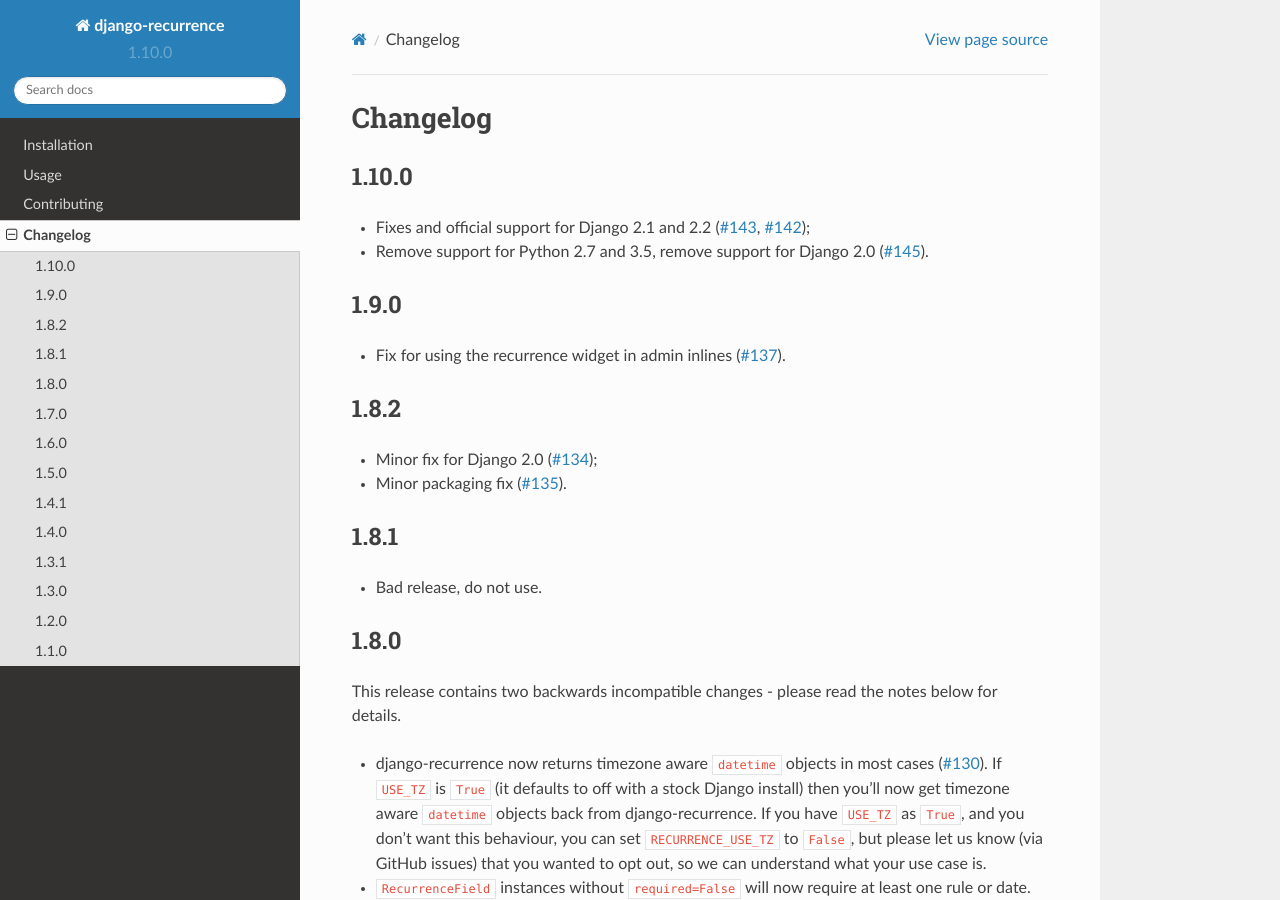
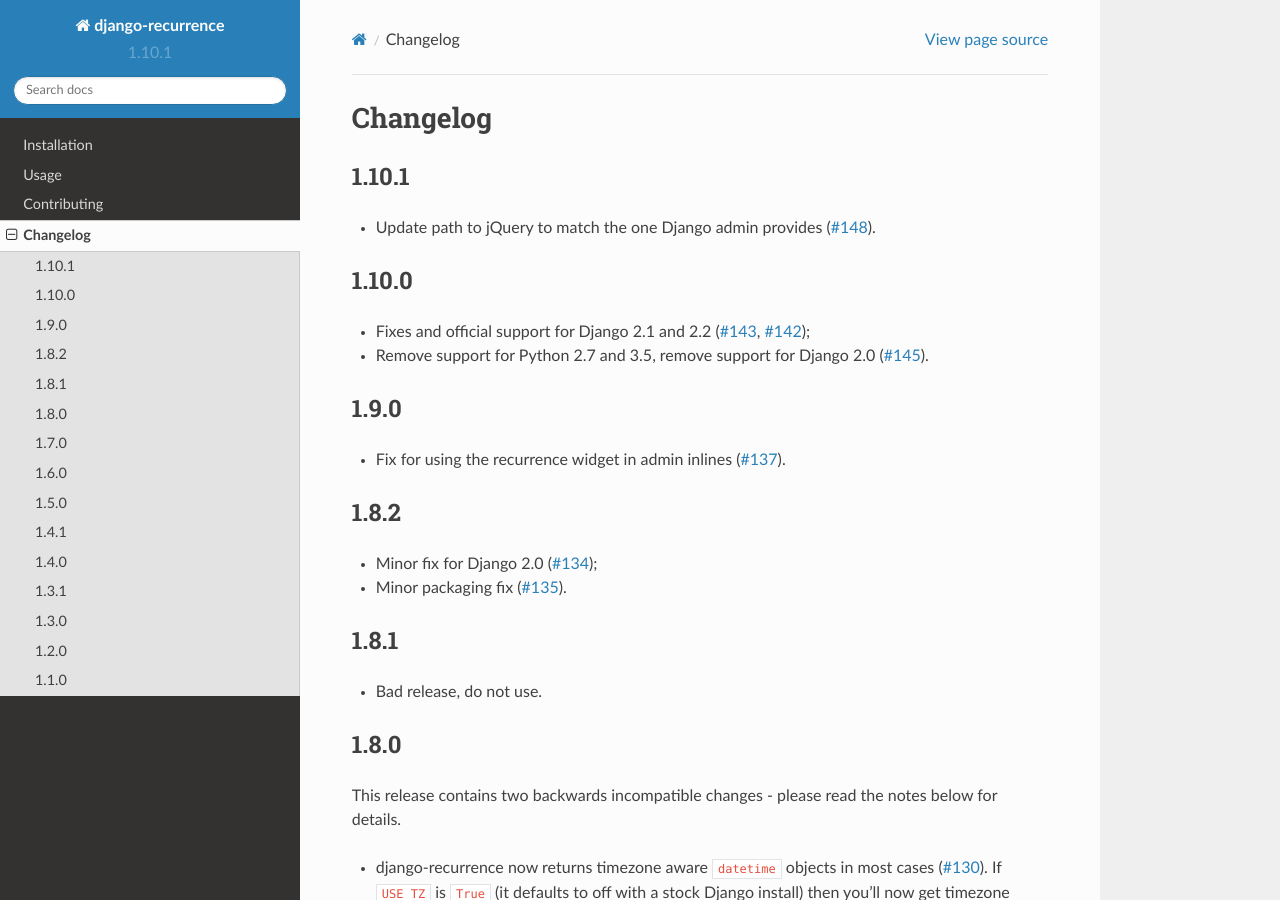
Before and after one commit to jazzband/django-recurrence, a Sphinx documentation site: the page built from docs/changelog.rst, in a window 1280 px wide and 900 px high. Built offline with Sphinx 7.4.7 and the Read the Docs theme 2.0.0, drawn with Linux system fonts in a browser that asks for light colours.

Commit message:
Prepare for release of 1.10.1

```diff
--- a/docs/changelog.rst
+++ b/docs/changelog.rst
@@ -1,5 +1,12 @@
 Changelog
 =========
+
+1.10.1
+------
+
+* Update path to jQuery to match the one Django admin provides
+  (:issue:`148`).
+
 
 1.10.0
 ------
--- a/docs/conf.py
+++ b/docs/conf.py
@@ -60,9 +60,9 @@ copyright = u"2014, django-recurrence developers"
 # built documents.
 #
 # The short X.Y version.
-version = "1.10.0"
+version = "1.10.1"
 # The full version, including alpha/beta/rc tags.
-release = "1.10.0"
+release = "1.10.1"
 
 # The language for content autogenerated by Sphinx. Refer to documentation
 # for a list of supported languages.
--- a/setup.py
+++ b/setup.py
@@ -25,7 +25,7 @@ with open("README.md", "r") as fh:
 
 setup(
     name="django-recurrence",
-    version="1.10.0",
+    version="1.10.1",
     license="BSD",
     description="Django utility wrapping dateutil.rrule",
     long_description=long_description,
```
